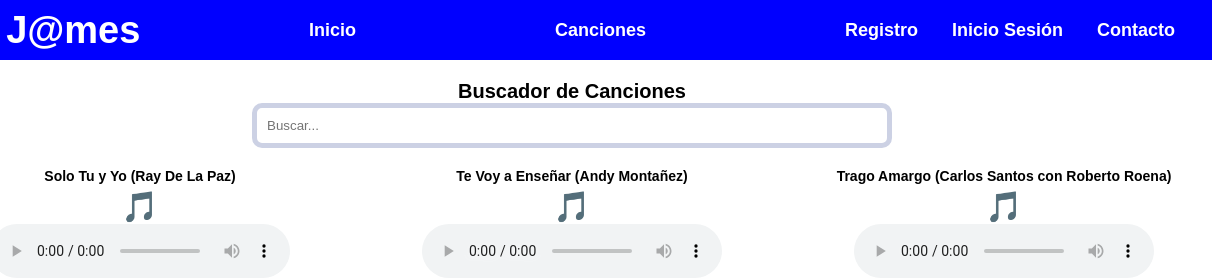
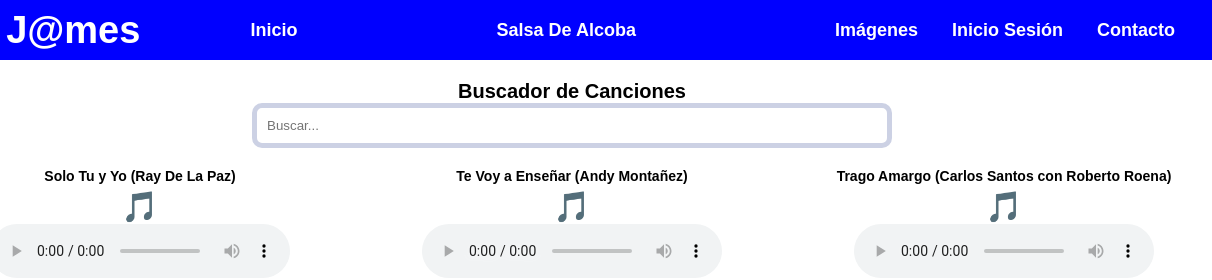
Before and after one commit to ventas0nline/jamesalsa, a plain HTML site: page index.html in a window 1280 px wide. Shown: the top 280 px of the page, 68-1280 px from the left. Drawn offline with Linux system fonts and the light colour scheme.

Commit message:
Update index.html

```diff
--- a/index.html
+++ b/index.html
@@ -19,9 +19,9 @@
       <button class="nav-toggle"><img src='imagenes/burger.png' class="nav-burger"></button>
         <ul class="nav-menu">
 
-            <li id="li-1"class="nav-menu-item"><a class="nav-link"href="#">Inicio</a></li>
-            <li id="li-2"class="nav-menu-item"><a class="nav-link"href="index.html">Canciones</a></li>
-            <li id="li-3"class="nav-menu-item"><a class="nav-link"href="#">Registro</a></li>
+            <li id="li-1"class="nav-menu-item"><a class="nav-link"href="index.html">Inicio</a></li>
+            <li id="li-2"class="nav-menu-item"><a class="nav-link"href="https://6097129.github.io/salsadealcoba/">Salsa De Alcoba</a></li>
+            <li id="li-3"class="nav-menu-item"><a class="nav-link"href="#">Imágenes</a></li>
             <li id="li-4"class="nav-menu-item"><a class="nav-link"href="#">Inicio Sesión</a></li>
             <li id="li-5"class="nav-menu-item"><a class="nav-link" id="abrir-modal">Contacto</a></li>
         </ul>
```
